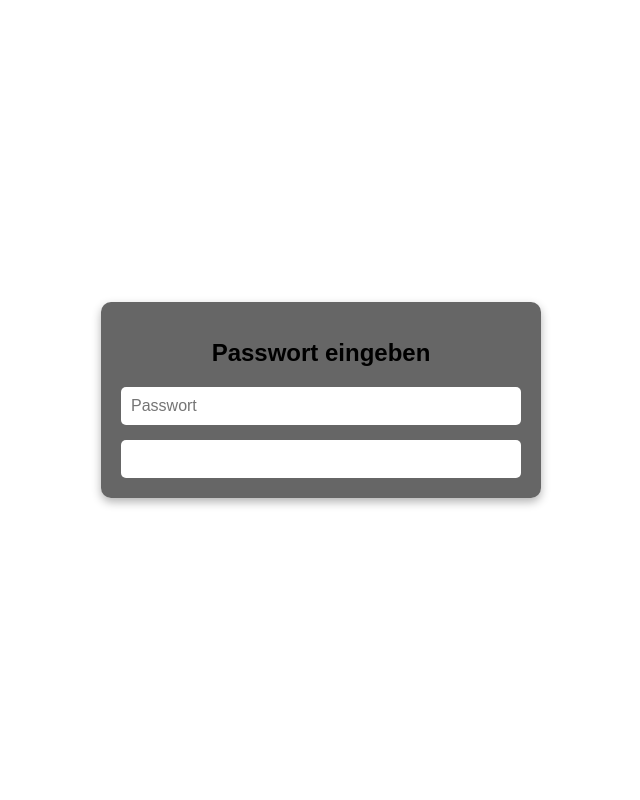
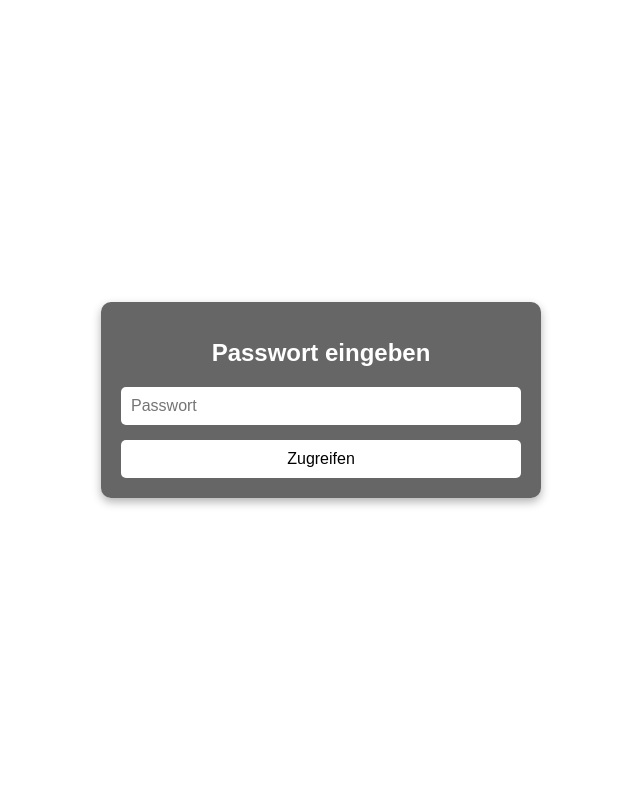
Before and after one commit to Myandr/tennis-website, a Flask app: page /db-preview in a window 1280 px wide. Shown: the whole page, without its empty margins (319-959 px from the left). Run offline with Flask 3, Linux system fonts and the light colour scheme.

Commit message:
passwort.html aktualisieren

```diff
--- a/templates/passwort.html
+++ b/templates/passwort.html
@@ -13,7 +13,7 @@
             height: 100vh;
             margin: 0;
             background: white;
-            color: black;
+            color: white;
         }
         .container {
             text-align: center;
@@ -46,7 +46,7 @@
             border: none;
             border-radius: 5px;
             background-color: white;
-            color: #fff;
+            color: black;
             cursor: pointer;
         }
         button:hover {
```
